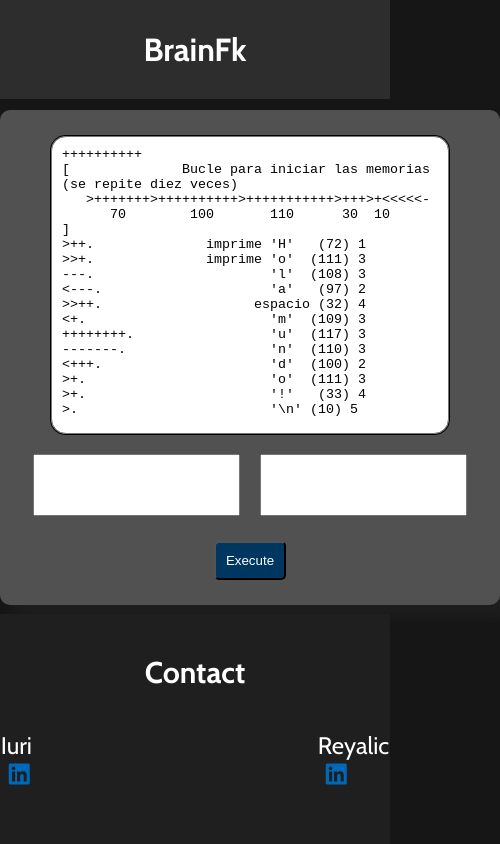
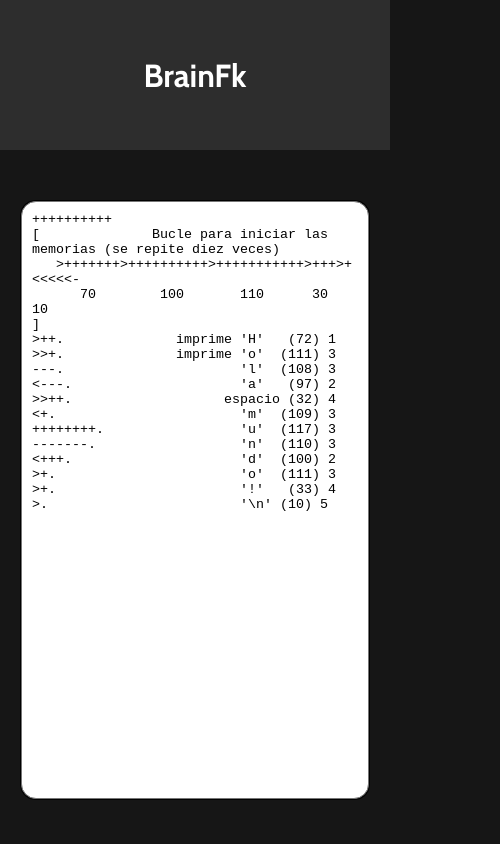
Before and after one commit to Iuriiiii/front-end-apps, a React (Vite) app in the folder brainfk-interpreter-app/: page / in a window 390 px wide. Shown: the top 844 px of the page, 500 px wide, since content can reach past the window. Built offline with nearby package versions, Linux system fonts and the light colour scheme.

Commit message:
responsive fix

```diff
--- a/brainfk-interpreter-app/src/App.scss
+++ b/brainfk-interpreter-app/src/App.scss
@@ -17,18 +17,26 @@
     font-family: 'Cabin', sans-serif;
     background-color: rgb(22, 22, 22);
 }
+#root {
+    width: 100%;
+    height: 100%;
+}
+.App {
+    width: 100%;
+    min-height: 100vh;
+    position: relative;
+}
 
 input[type="text"] {
     display: block;
 }
 
 .header {
-    position: absolute;
-    top: 0;
-    left: 0;
-    text-align: center;
+    display: flex;
+    justify-content: center;
+    align-items: center;
     width: 100%;
-    padding: 30px;
+    height: 150px;
     background-color: rgb(45, 45, 45);
 
     h1{
@@ -37,32 +45,21 @@
 }
 .content {
     position: relative;
-    min-height: 100vh;
-    padding-bottom: 230px;
-    padding-top: 100px;
+    width: 100%;
+    height: auto;
     display: flex;
+    align-items: center;
     justify-content: center;
-    align-items: center;
-}
-
-.card-container {
-    display: flex;
-    justify-content: center;
-    flex-direction: column;
-    align-items: center;
-    padding: 25px;
-    border-radius: 10px;
-    width: 500px;
-    height: auto;
-    @include box-shadow(12px, 12px, 12px, rgb(30, 30, 30));
-    background-color:rgb(81, 81, 81);
+    gap: 3em;
+    padding-bottom: 250px;
+    padding-top: 50px;
 }
 
 .code-container {
-    width: 400px;
-    height: 300px;
     border: 1px solid #000;
     display: flex;
+    height: 600px;
+    width: 350px;
     justify-content: center;
     align-items: center;
     border-radius: 15px;
@@ -70,8 +67,6 @@
     textarea {
         width: 100%;
         height: 100%;
-        max-width: 100%;
-        max-height: 100%;
         padding: 10px;
         resize: none;
         overflow: hidden;
@@ -80,11 +75,15 @@
 }
 .input-container {
     display: flex;
+    flex-direction: column;
     margin-bottom: 25px;
+    gap: 25px;
 
     textarea {
         resize: none;
         margin: 0 10px;
+        height: 300px;
+        width: 350px;
         padding: 15px;
     }
 }
@@ -103,9 +102,8 @@
 .footer {
     position: absolute;
     bottom: 0;
-    left: 0;
     width: 100%;
-    height: 230px;
+    height: 250px;
     background-color: rgb(31, 31, 31);
 
     h2 {
@@ -120,10 +118,11 @@
     justify-content: center;
     align-items: center;
     font-size: 25px;
-    margin: 40px;
+    margin: 40px 0;
     a {
         margin: 0 140px;
         font-size: 24px;
+        width: 100%;
         color: #ffffff;
         cursor: pointer;
         text-decoration: none;
@@ -134,3 +133,9 @@
         }
     }
 }
+
+@media (max-width: 900px) {
+    .content {
+        flex-direction: column;
+    }
+}
--- a/brainfk-interpreter-app/src/App.tsx
+++ b/brainfk-interpreter-app/src/App.tsx
@@ -91,16 +91,14 @@
                 <h1>BrainFk</h1>
             </header>
             <main className='content'>
-                <div className='card-container'>
                 <div className='code-container'>
                     <textarea ref={codeRef}>
                         {brainfuckTest}
                     </textarea>
                 </div><br />
                 <div className='input-container'>
-                        <textarea ref={outputRef}></textarea>
-                        <textarea ref={inputRef}></textarea>
-                    </div>
+                    <textarea placeholder='input' ref={outputRef}></textarea>
+                    <textarea placeholder='output' ref={inputRef}></textarea>
                     <button className='button' type='button' onClick={onExecute}>Execute</button>
                 </div>
             </main>
```
Lines whose indentation alone changed are shown as unchanged.
